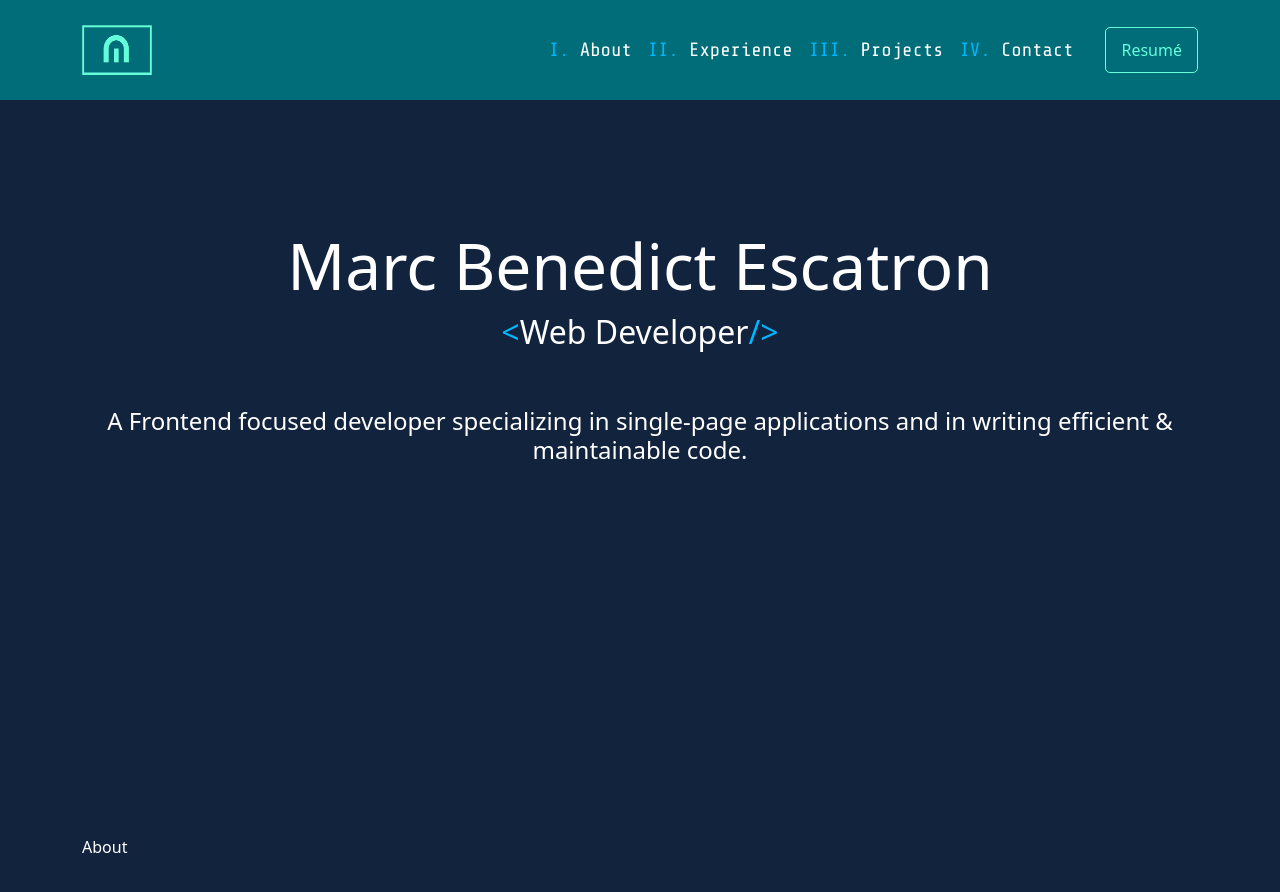
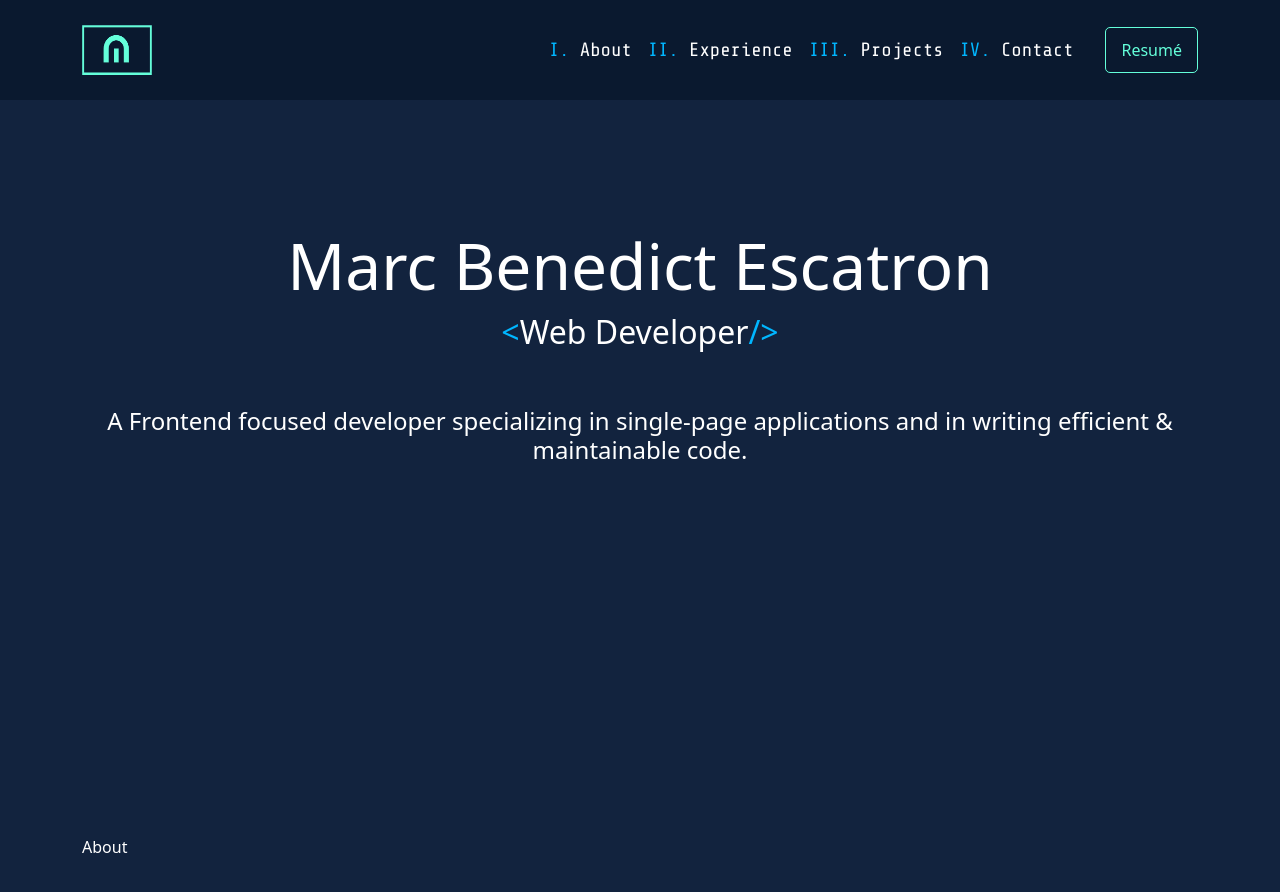
Before and after one commit to MarcEscatron07/marc-portfolio-nextjs, a Next.js app: page / in a window 1280 px wide. Shown: the top 892 px of the page. Built offline with nearby package versions, Linux system fonts and the light colour scheme.

Commit message:
changed nav theme

```diff
--- a/styles/globals.css
+++ b/styles/globals.css
@@ -18,7 +18,7 @@ a {
   width: 10px;
 }
 .custom-scrollbar::-webkit-scrollbar-track {
-  background: #0d738d;
+  background: #214277;
 }
 .custom-scrollbar::-webkit-scrollbar-thumb {
   background: #64ffda;
@@ -33,7 +33,7 @@ a {
   width: 100%;
   position: fixed;
   display: flex;
-  background-color: #006d79;
+  background-color: #0a192f;
 }
 .navbar-header a, .navbar-header ul, .navbar-header li {
   color: #ffffff;
--- a/styles/globals.scss
+++ b/styles/globals.scss
@@ -5,8 +5,9 @@ $primary-theme: #12233e;
 $secondary-theme: #006d79;
 $tertiary-theme: #ffffff;
 $link-theme: #00b6ff;
-$scrollbar-theme: #0d738d;
+$scrollbar-theme: #214277;
 
+$alt-primary: #0a192f;
 $alt-secondary: #24957a;
 
 $light-secondary: #64ffda;
@@ -57,7 +58,7 @@ a {
     width: 100%;
     position: fixed;
     display: flex;
-    background-color: $secondary-theme;
+    background-color: $alt-primary;
 
     a, ul, li {
         color: $tertiary-theme;
```
Also changed, not shown: 1 other file (tests, documents, lock files or other folders).
